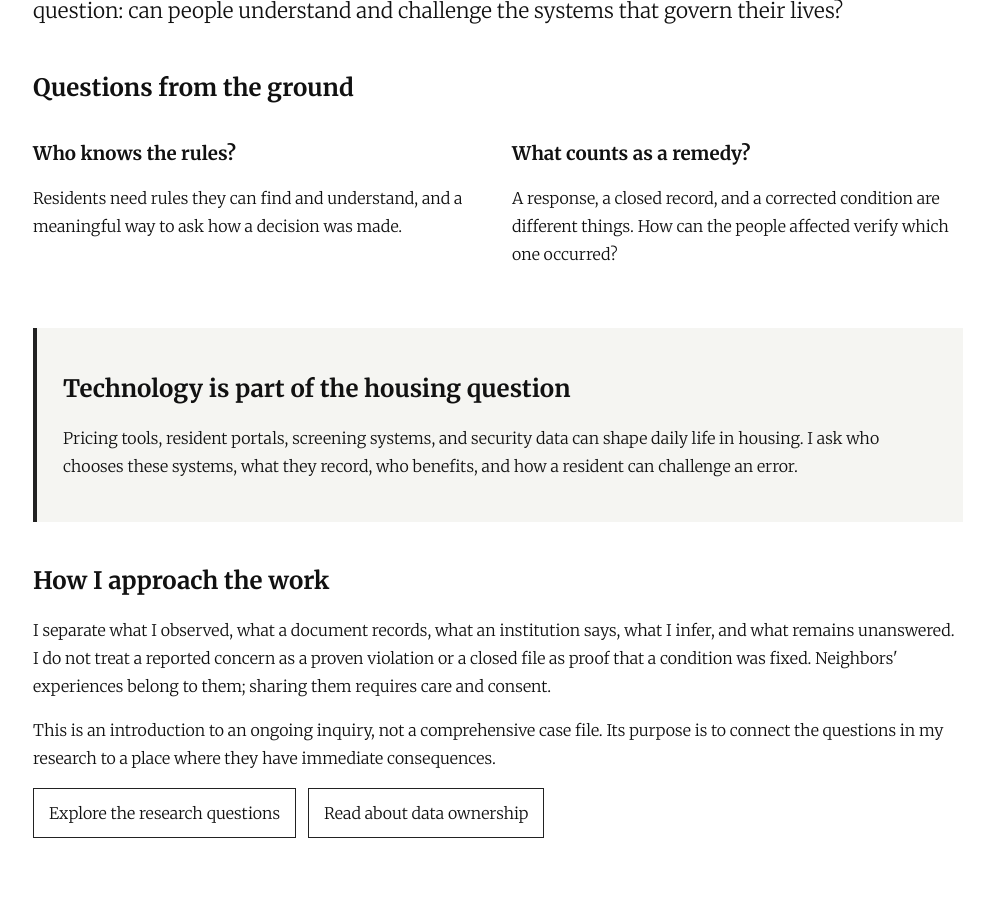
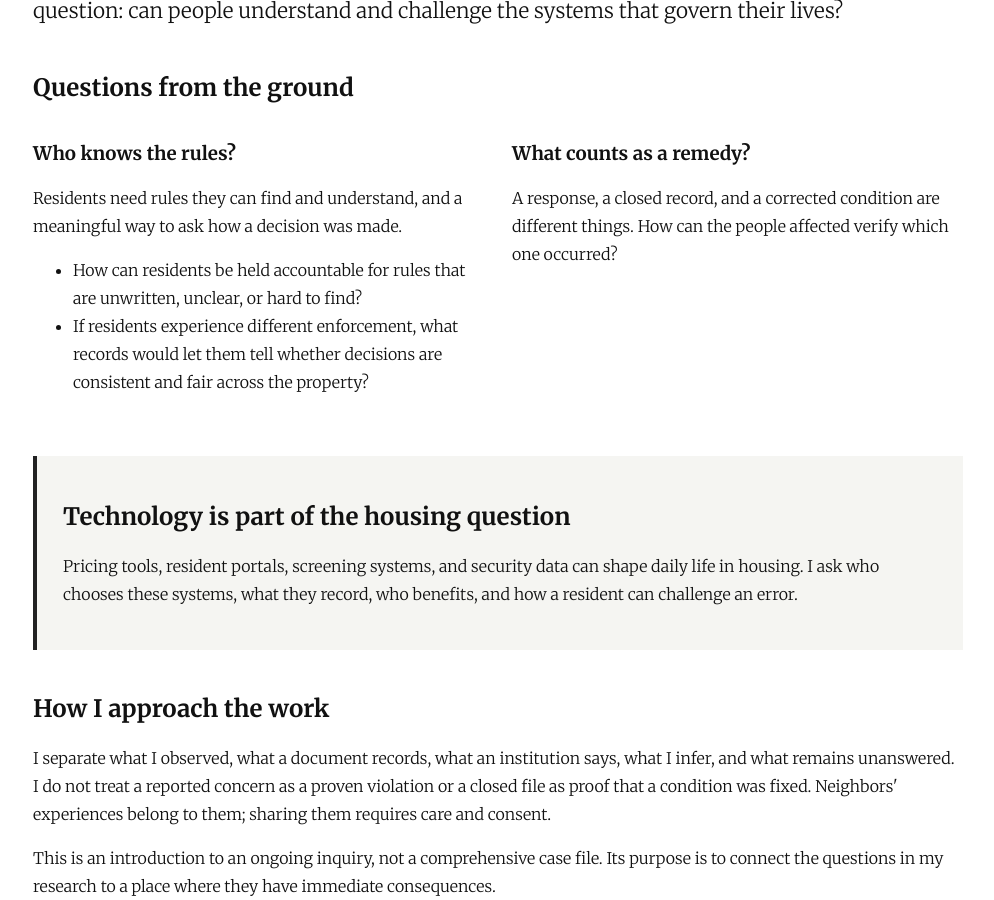
Before and after one commit to JLD-Ai/joshdavila.github.io, a Jekyll site: the page built from research/housing-and-accountability.md, in a window 1280 px wide and 900 px high, scrolled down 481 px. Shown: the whole window, without its empty margins (142-1136 px from the left). Built offline with Jekyll 4.4.1, drawn with Linux system fonts in a browser that asks for light colours.

Commit message:
Add housing rules and fairness questions

```diff
--- a/research/housing-and-accountability.md
+++ b/research/housing-and-accountability.md
@@ -15,6 +15,10 @@ description: Josh Davila's ongoing inquiry into housing records, resident voice,
     <div>
       <h3>Who knows the rules?</h3>
       <p>Residents need rules they can find and understand, and a meaningful way to ask how a decision was made.</p>
+      <ul>
+        <li>How can residents be held accountable for rules that are unwritten, unclear, or hard to find?</li>
+        <li>If residents experience different enforcement, what records would let them tell whether decisions are consistent and fair across the property?</li>
+      </ul>
     </div>
     <div>
       <h3>What counts as a remedy?</h3>
```
